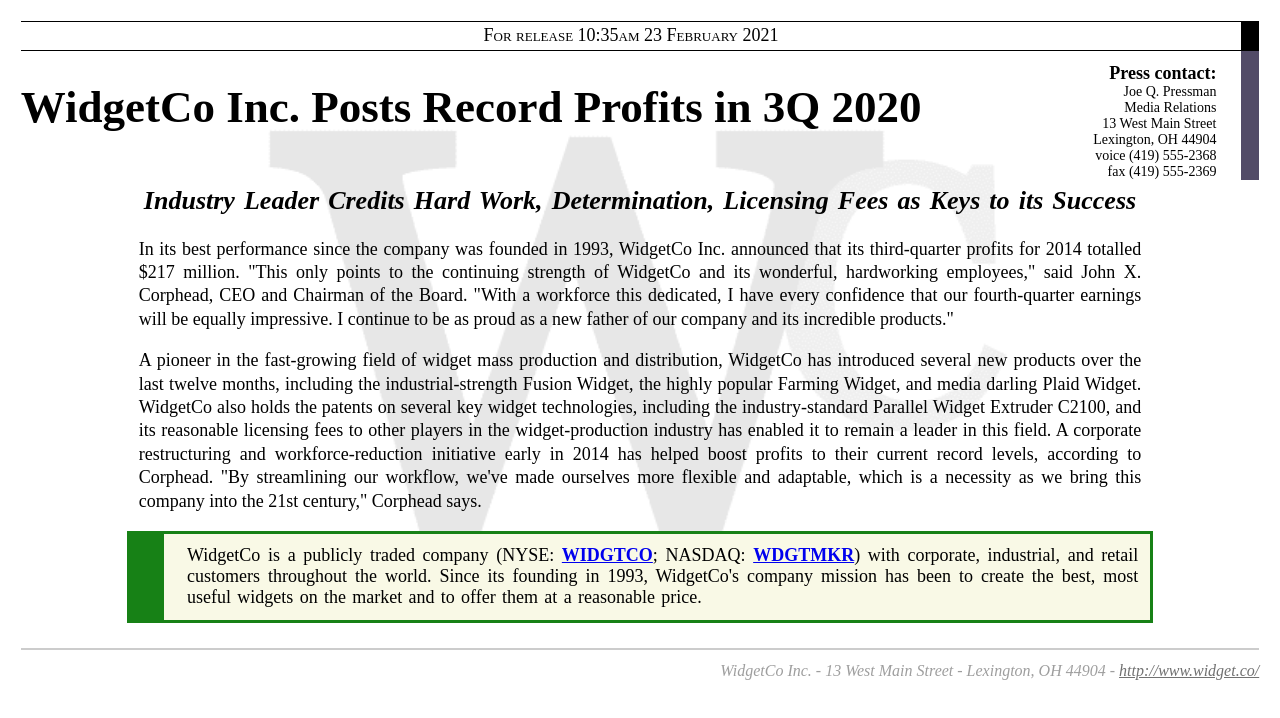
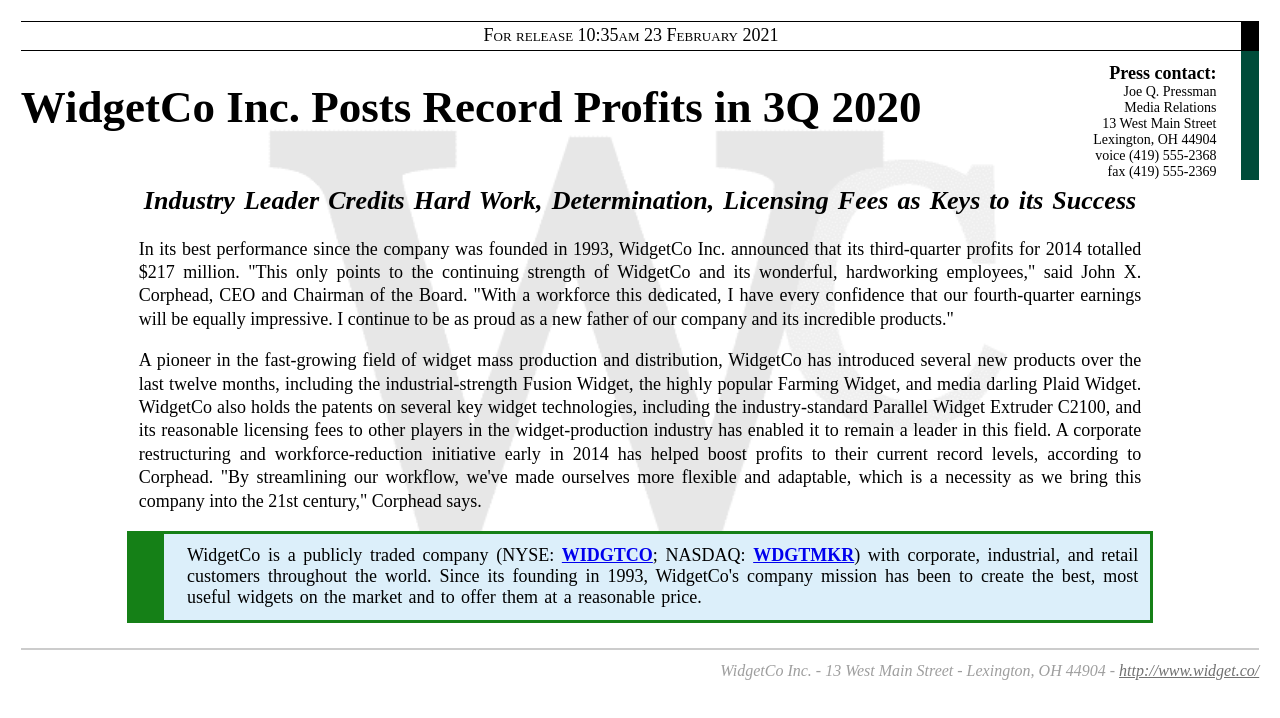
Before and after one commit to rndecker1826/Module03, a plain HTML site: page index.html in a window 1280 px wide. Drawn offline with Linux system fonts and the light colour scheme.

Commit message:
Update styles.css

```diff
--- a/styles.css
+++ b/styles.css
@@ -44,7 +44,7 @@ aside {
     border-left: none;
     border-bottom: none;
     border-right: 18px solid;
-    border-right-color: rgb(82, 75, 103);
+    border-right-color: rgb(0, 76, 58);
     padding-inline-end: 2%;
     padding-top: 1%;
 }
@@ -97,7 +97,7 @@ section {
     display: inline-block;
     margin-left: 5%;
     margin-right: 5%;
-    background-color:#f9f9e6;
+    background-color:#dceffa;
     padding-left: 2%;
     padding-top: 1%;
     padding-right: 1%;
```
